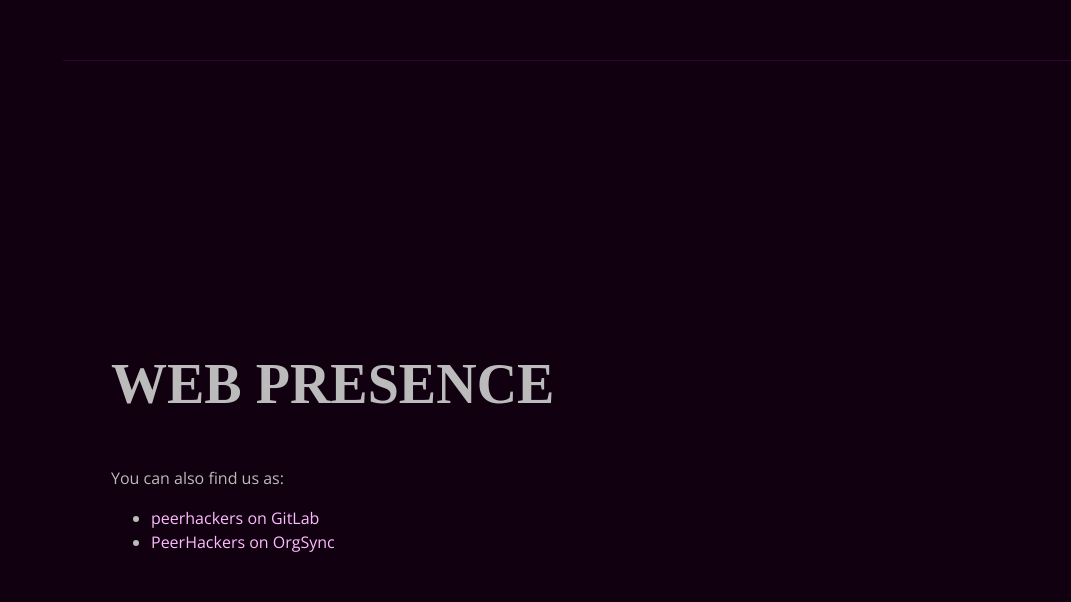
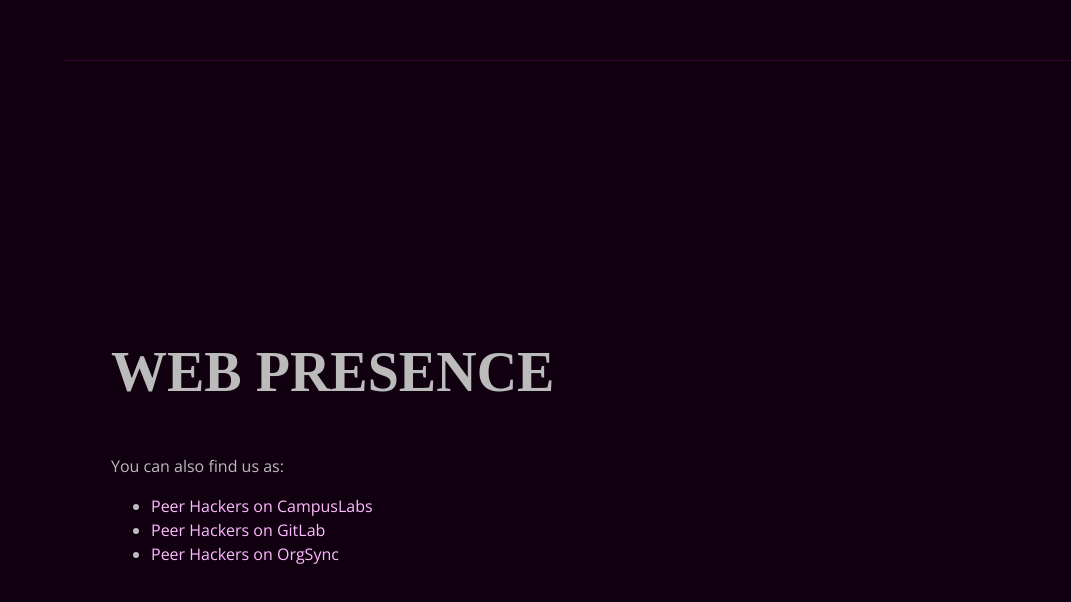
Before and after one commit to peerhackers/peerhackers.github.io, a plain HTML site: page index.html in a window 1280 px wide. Shown: the part 2339-2941 px from the top of the page, without its empty margins (209-1280 px from the left). Drawn offline with nearby package versions, Linux system fonts and the light colour scheme; a web font is replaced by a local one.

Commit message:
Update index.html

```diff
--- a/index.html
+++ b/index.html
@@ -81,7 +81,7 @@
         <div class="my-auto">
           <h2 class="mb-5">Meetings</h2>
 
-          <p>Fridays, 12pm-4pm in the <a href="http://maps.wayne.edu/view/#student-center">Student Center</a><sup>(usually)</sup>. Ask us in chat to confirm it. </p>
+          <p>In the <a href="http://maps.wayne.edu/view/#student-center">Student Center</a><sup>(usually)</sup>. Meeting times are voted on each semester currently and will be updated here for fall shortly. Come chat in slack for more info. </p>
 
           <p>Meetings are, at this point, generally informal gatherings, but there's more in the works.</p>
         </div>
@@ -103,8 +103,9 @@
 
           <p>You can also find us as:</p>
           <ul>
-            <li><a href="https://gitlab.com/Peerhackers">peerhackers on GitLab</a></li>
-            <li><a href="https://orgsync.com/168622/chapter">PeerHackers on OrgSync</a></li>
+            <li><a href="https://wayne.campuslabs.com/engage/organization/peer-hackers">Peer Hackers on CampusLabs</a></li>
+            <li><a href="https://gitlab.com/Peerhackers">Peer Hackers on GitLab</a></li>
+            <li><a href="https://orgsync.com/168622/chapter">Peer Hackers on OrgSync</a></li>
           </ul>
         </div>
       </section>
```
